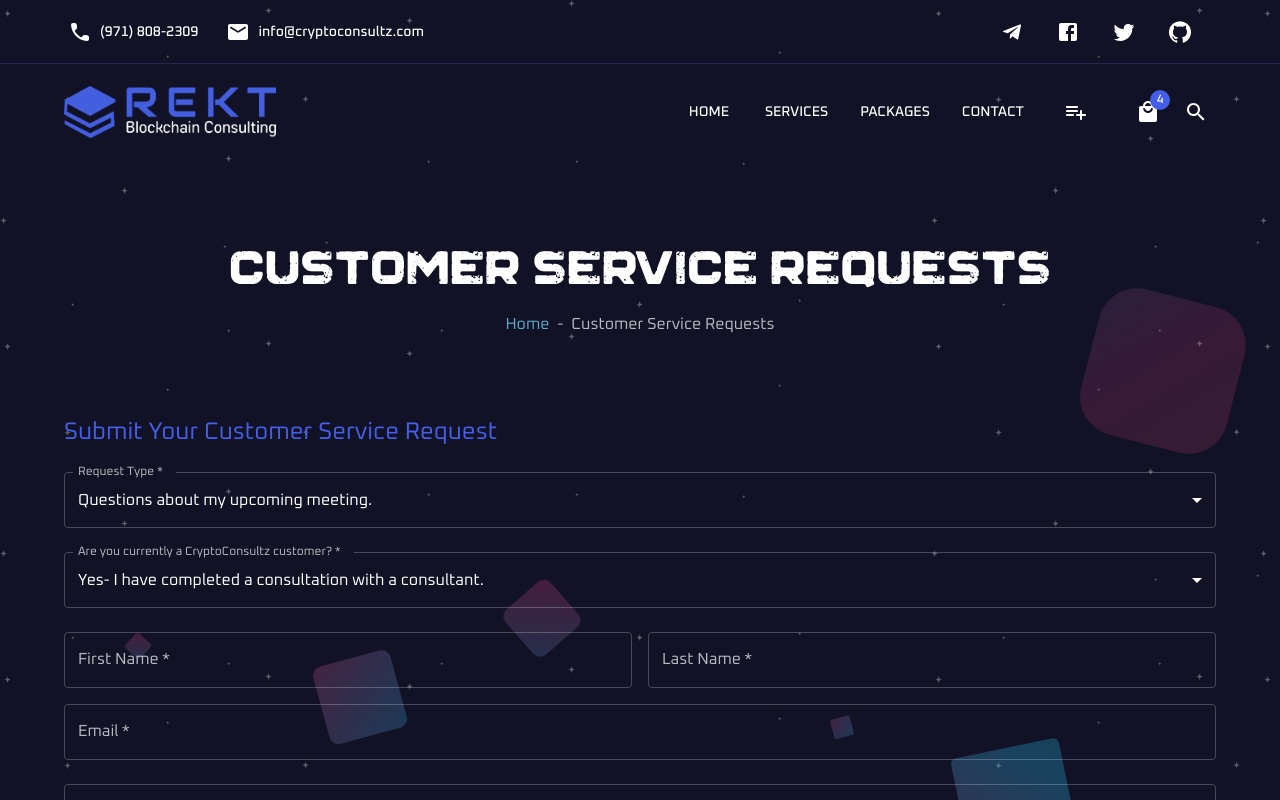
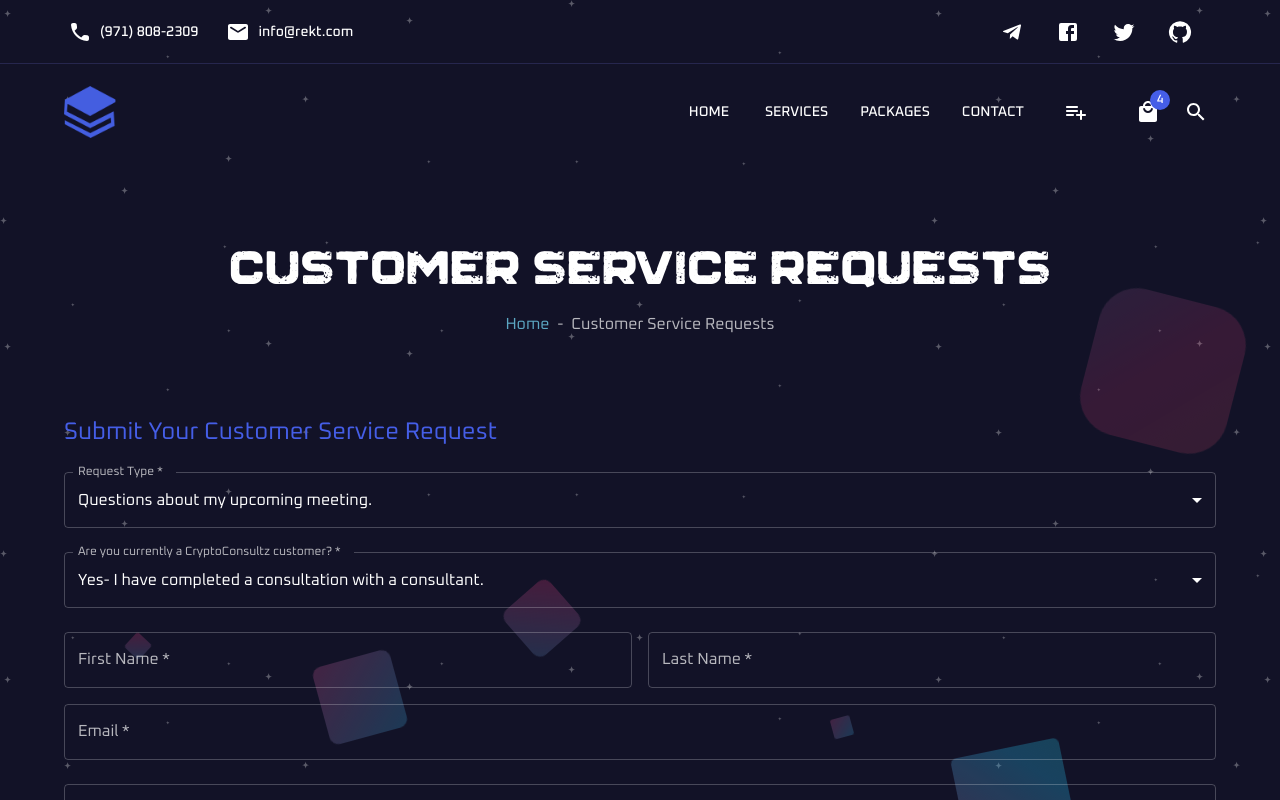
Before and after one commit to cuteboy0323/cryptoconsultz, a React (Create React App) app: page /customer-service in a window 1280 px wide. Shown: the top 800 px of the page. Built offline with nearby package versions, Linux system fonts and the light colour scheme.

Commit message:
Update Header.js

```diff
--- a/src/components/Header.js
+++ b/src/components/Header.js
@@ -50,7 +50,7 @@ import ShoppingCartCheckoutRoundedIcon from '@mui/icons-material/ShoppingCartChe
 
 import useStyles from "../assets/styles";
 
-import Logo from "../assets/img/logo.png";
+import Logo from "../assets/img/favicon.png";
 
 const Header = () => {
     const classes = useStyles();
@@ -103,7 +103,7 @@ const Header = () => {
                                 <MailRoundedIcon />
                             }
                         >
-                            info@cryptoconsultz.com
+                            info@rekt.com
                         </Button>
                     </Box>
                     <Box>
```
